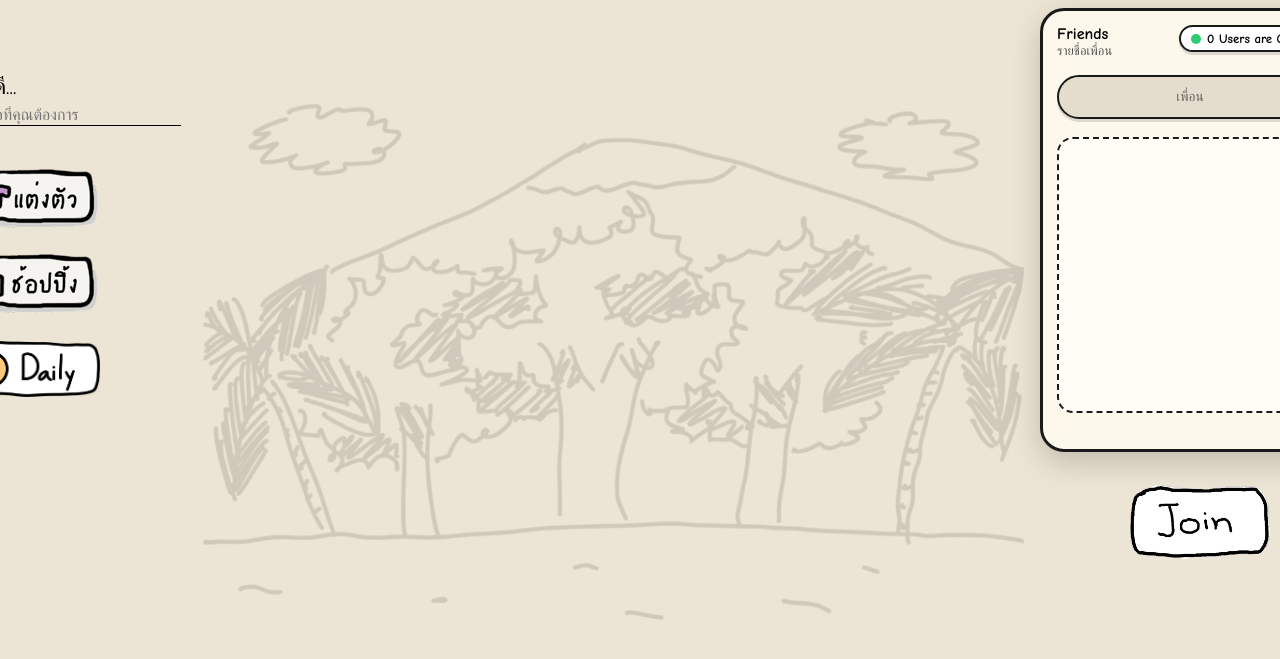
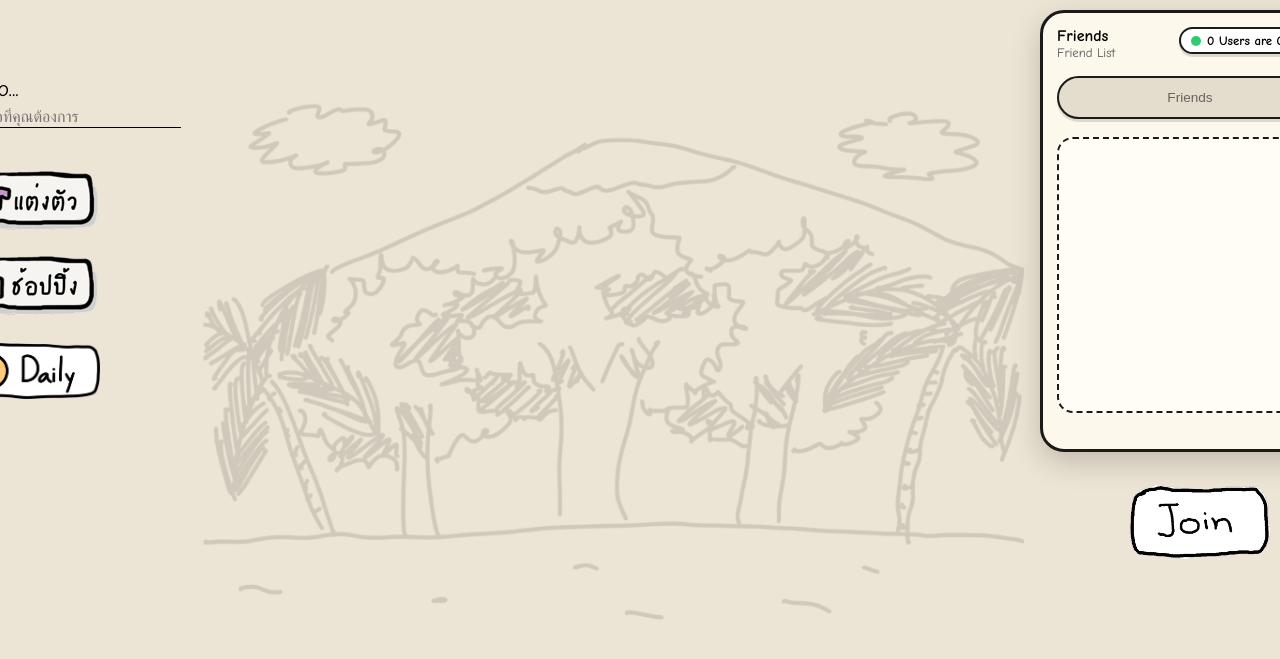
Before and after one commit to Fias13/Anonymous-Talk, a plain HTML site: page index.html in a window 1280 px wide. Shown: the part 143-802 px from the top of the page. Drawn offline with Linux system fonts and the light colour scheme.

```diff
--- a/index.html
+++ b/index.html
@@ -21,7 +21,7 @@
       <!-- Left side -->
       <section class="left-panel">
         <p class="greeting">
-          สวัสดี...
+          Hello...
           <input
             type="text"
             placeholder="ใส่ชื่อที่คุณต้องการ"
@@ -42,7 +42,7 @@
             <div class="friends-header">
               <div class="friends-title">
                 <div class="friends-title-main">Friends</div>
-                <div class="friends-title-sub">รายชื่อเพื่อน</div>
+                <div class="friends-title-sub">Friend List</div>
               </div>
 
               <!-- ใช้ class .online-count เดิม ให้ JS อัปเดตได้ -->
@@ -55,7 +55,7 @@
             <!-- แถวปุ่มแท็บ -->
             <div class="friends-tabs-row">
               <div class="tab-buttons">
-                <button class="btn inactive" id="tabOffline">เพื่อน</button>
+                <button class="btn inactive" id="tabOffline">Friends</button>
               </div>
             </div>
 
```
